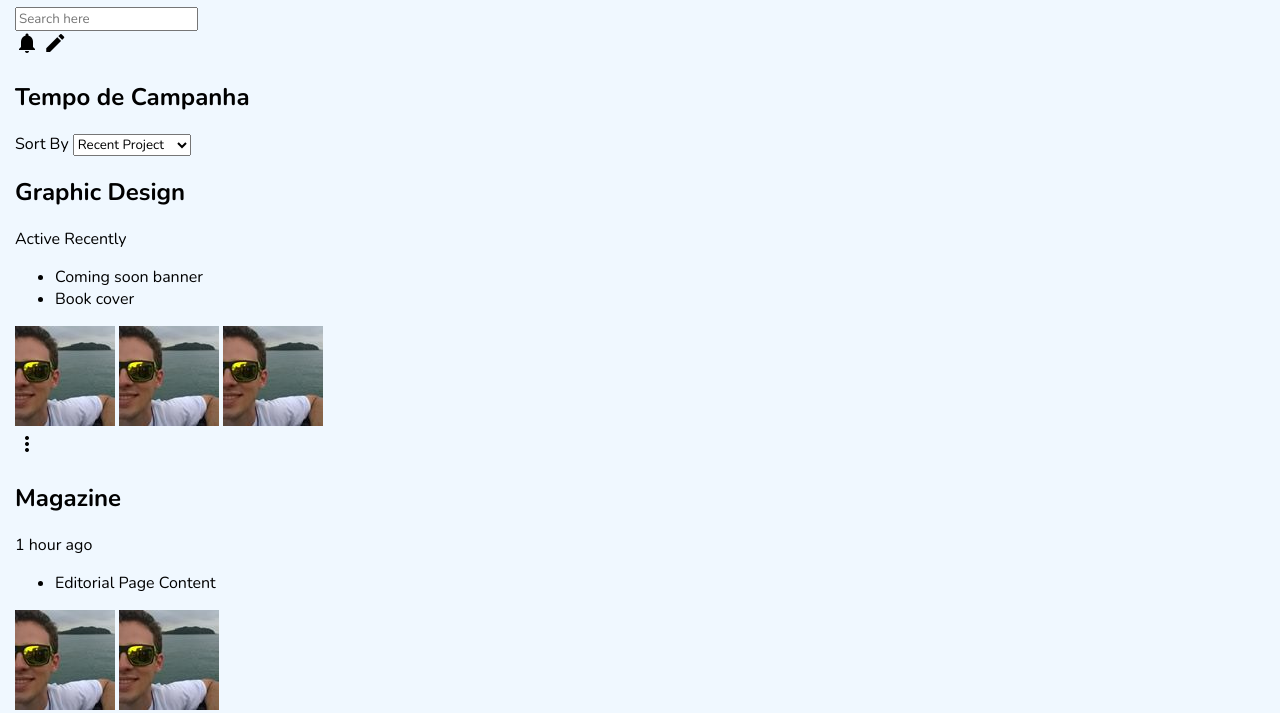
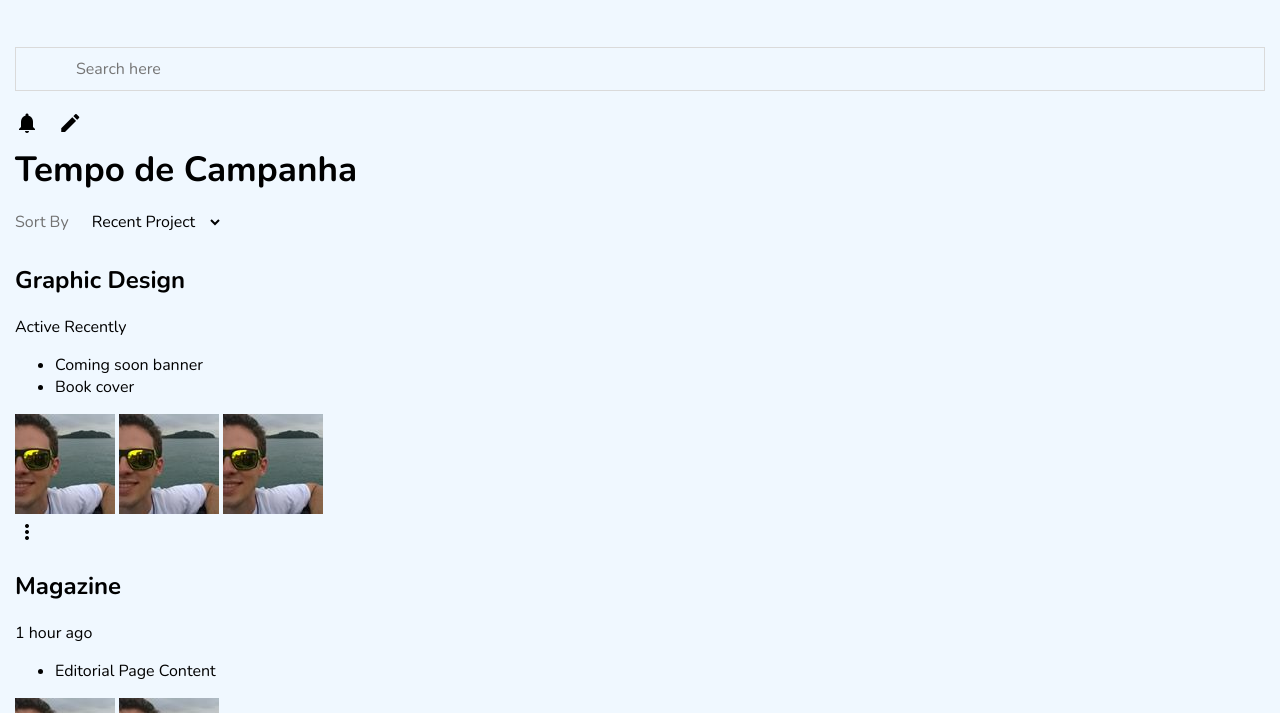
Before and after one commit to MarlonHalex/HalexMatrizBoard, a plain HTML site: page Halexboard/index.html in a window 1280 px wide. Shown: the part 63-776 px from the top of the page. Drawn offline with nearby package versions, Linux system fonts and the light colour scheme.

Commit message:
Save part10

```diff
--- a/Halexboard/assets/css/style.css
+++ b/Halexboard/assets/css/style.css
@@ -4,7 +4,7 @@
 }
 body{
     margin: 0px;
-    background-color: aliceblue;
+    background-color:aliceblue;
 }
 .dashboard{
     padding: 0px 15px;
@@ -40,3 +40,52 @@ Navigation
 .dashboard .navigation div{
     margin-top: 10px;
 }
+/* ==================================
+Main Project
+=====================================*/
+.dashboard .main .search form{
+    margin-top: 50px;
+    position: relative;
+}
+.dashboard .main .search form input{
+    width: 100%;
+    font-size: 16px;
+    padding: 10px 10px 10px 60px;
+    border: 1px solid #dadada;
+    background-color: rgba(0 0 0 / 0);
+}
+.dashboard .main .search form span{
+    position: absolute;
+    left: 15px;
+    top: 10px;
+    color: #727272;
+}
+.dashboard .main .search .notification{
+    margin-top: 20px;
+}
+.dashboard .main .search .notification span:nth-child(1){
+    margin-right: 15px;
+}
+
+/*My Project*/
+
+.dashboard .main .title{
+    margin-bottom: 30px;
+}
+.dashboard .main .title h1{
+    font-size: 35px;
+    line-height: 0px;
+}
+.dashboard .main .title form{
+    margin-top: 40px;
+}
+.dashboard .main .title form label{
+    margin-right: 15px;
+    color: #727272;
+    font-size: 16px;
+}
+.dashboard .main .title form select{
+    border: none;
+    font-size: 16px;
+    background-color:rgba(0 0 0 / 0);
+}
```
Also changed, not shown: Halexboard/index.html (+0 -1 lines).
